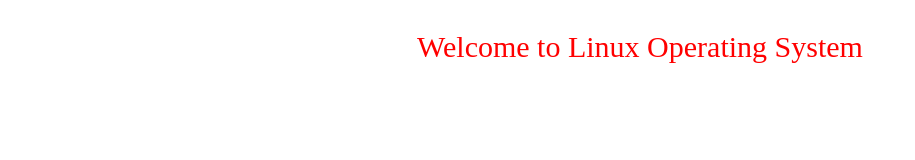
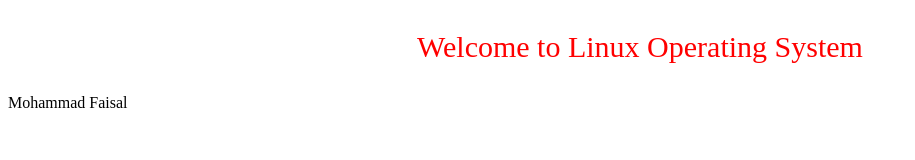
Before and after one commit to 25faisal99/TestLinux, a plain HTML site: page index.html in a window 1280 px wide. Shown: the whole page, without its empty margins (0-915 px from the left). Drawn offline with Linux system fonts and the light colour scheme.

Commit message:
faisal commit

```diff
--- a/index.html
+++ b/index.html
@@ -8,5 +8,6 @@
 </head>
 <body>
     <p style="color: red; font-size: 30px; display: block; text-align : center;">Welcome to Linux Operating System</p>
+    <P>Mohammad Faisal</P>
 </body>
 </html>
```
